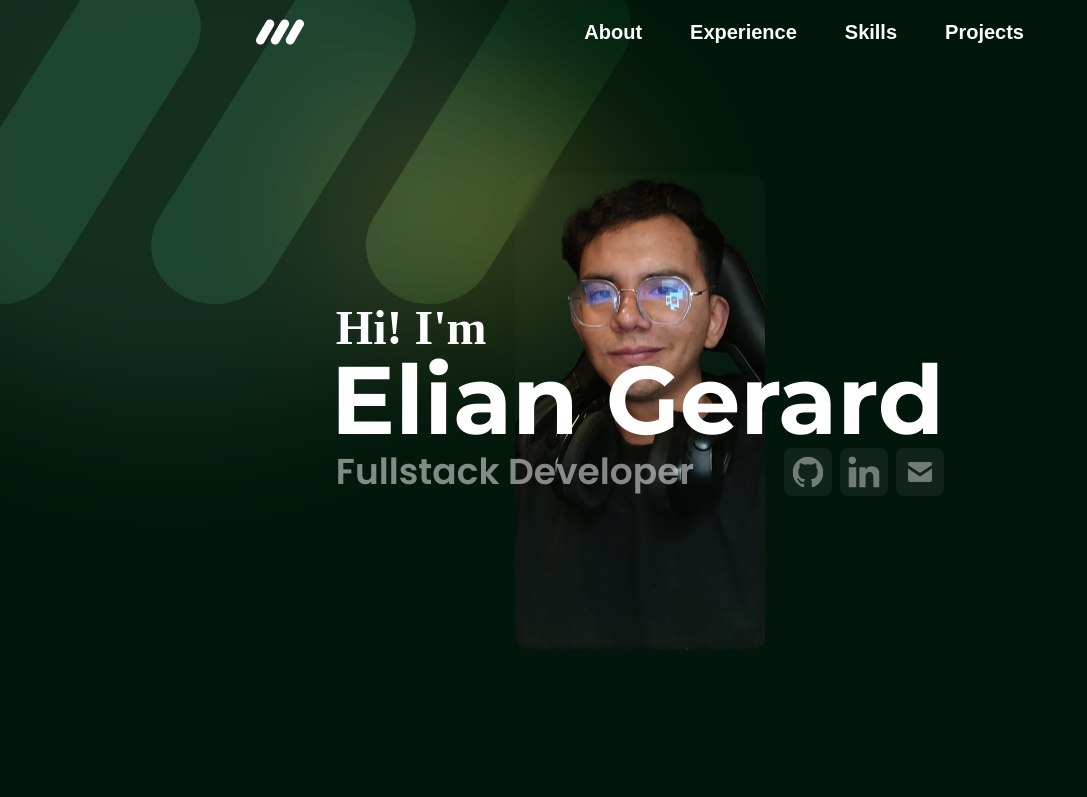
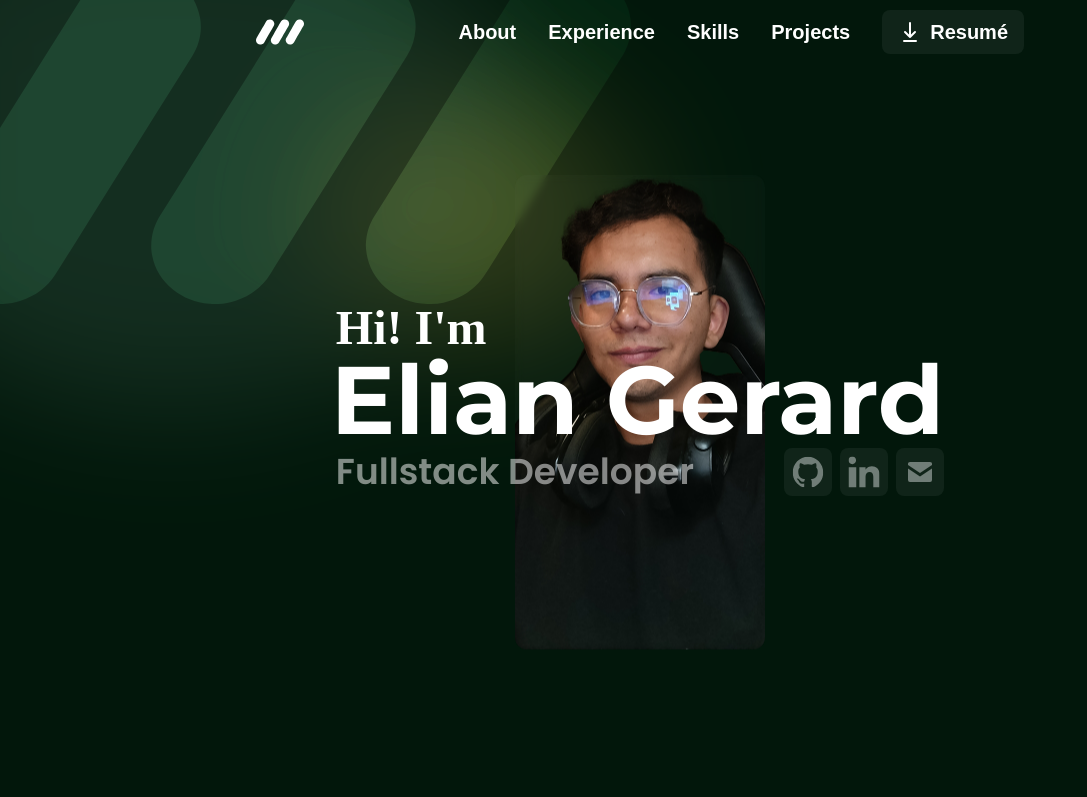
Before and after one commit to eliangerard/portfolio, an Astro site: page / in a window 1280 px wide. Shown: the top 797 px of the page, without its empty margins (0-1087 px from the left). Built offline with nearby package versions, Linux system fonts and the light colour scheme; Astro itself is replaced by a stand-in of ours; a web font is replaced by a local one.

Commit message:
Add download resume button

```diff
--- a/src/components/Header.astro
+++ b/src/components/Header.astro
@@ -2,31 +2,55 @@
 import icon from "../images/egicono.svg";
 ---
 
-<header id="header" class="flex fixed top-0 left-0 w-full justify-center border-black/10 p-8 h-6 md:h-10 items-center text-xl bg-transparent z-50 transition-all">
+<header
+    id="header"
+    class="flex fixed top-0 left-0 w-full justify-center border-black/10 py-8 px-4 md:px-8 h-6 md:h-10 items-center text-xl bg-transparent z-50 transition-all"
+>
     <div class="w-full max-w-screen-md flex justify-between items-center">
         <a href="#top">
-            <img src={icon.src}  alt="icon" class="w-12 h-12 fill-white">
+            <img src={icon.src} alt="icon" class="w-12 h-12 fill-white" />
         </a>
         <nav class="flex-1">
-            <ul class="hidden md:flex justify-end">
-                <a class="ml-12" href="#about">About</a>
-                <a class="ml-12" href="#experience">Experience</a>
-                <a class="ml-12" href="#skills">Skills</a>
-                <a class="ml-12" href="#projects">Projects</a>
+            <ul class="flex items-center justify-end">
+                <a class="hidden md:block ml-8" href="#about">About</a>
+                <a class="hidden md:block ml-8" href="#experience">Experience</a>
+                <a class="hidden md:block ml-8" href="#skills">Skills</a>
+                <a class="hidden md:block mx-8" href="#projects">Projects</a>
+                <a
+                    class="hover:ring-[1px] ring-white/20 p-2 px-4 flex items-center bg-white/[0.06] hover:bg-white/[0.1] rounded-lg font-bold text-white transition-all"
+                    href="/Elian Gerard - Resumé.pdf"
+                    target="_blank"
+                >
+                    <svg class="w-6 h-6 mr-2 fill-white"
+                        viewBox="0 0 24 24"
+                        xmlns="http://www.w3.org/2000/svg"
+                    >
+                        <g id="Interface / Download">
+                            <path
+                                id="Vector"
+                                d="M6 21H18M12 3V17M12 17L17 12M12 17L7 12"
+                                stroke="#FFFFFF"
+                                stroke-width="2"
+                                stroke-linecap="round"
+                                stroke-linejoin="round"></path>
+                        </g>
+                    </svg>
+                    Resumé
+                </a>
             </ul>
         </nav>
     </div>
 </header>
 
 <script>
-    window.addEventListener('scroll', () => {
-        const header = document.getElementById('header');
+    window.addEventListener("scroll", () => {
+        const header = document.getElementById("header");
         if (window.pageYOffset > 100) {
-            header.classList.add('scrolled');
-            header.classList.add('backdrop-blur-md');
+            header.classList.add("scrolled");
+            header.classList.add("backdrop-blur-md");
         } else {
-            header.classList.remove('scrolled');
-            header.classList.remove('backdrop-blur-md');
+            header.classList.remove("scrolled");
+            header.classList.remove("backdrop-blur-md");
         }
     });
 </script>
@@ -39,6 +63,6 @@ import icon from "../images/egicono.svg";
 
     .scrolled {
         background-color: #00000000;
-        border-bottom: 1px solid #FFFFFF33;
+        border-bottom: 1px solid #ffffff33;
     }
 </style>
```
